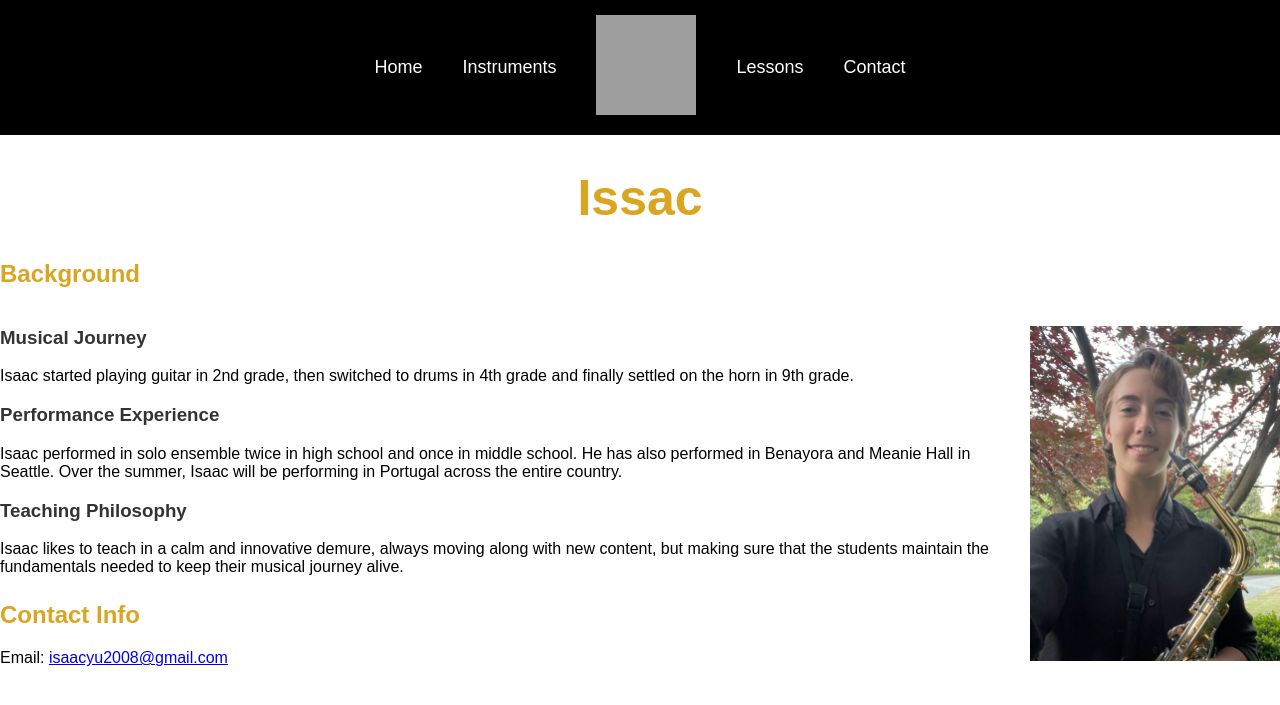
After one commit to EC1790/NovaMusic, a Flask app: page /IY in a window 1280 px wide. The commit adds this page. Shown: the top 705 px of the page. Run offline with Flask 3, Linux system fonts and the light colour scheme; grey boxes are pictures that could not be loaded.

Commit message:
Added French Horn & Isaac's page

```diff
--- a/app.py
+++ b/app.py
@@ -84,6 +84,11 @@ def FH():
 def JW():
     return render_template("JW.html")
 
+# Routing for French horn teachers
+@app.route('/IY')
+def IY():
+    return render_template("IY.html")
+
 # Routing for multi-instrumental teachers
 @app.route('/AB')
 def AB():
--- /dev/null
+++ b/templates/IY.html
@@ -0,0 +1,44 @@
+<!-- Isaac teacher page connected to the TeacherPages.css and navbar
+Gives info on his musical background, and contact info
+used the background, contact and img-container divs
+-->
+<!DOCTYPE html>
+<html lang="en">
+  <head>
+    <meta charset="utf-8">
+    <meta name="viewport" content="width=device-width">
+    <title>TeacherBase</title>
+    <link rel="icon" type="image/x-icon" href="../static/NovaMusicLogo.png">
+    <link href="../static/TeacherPages.css" rel="stylesheet">
+    <script defer src="../static/loadNavbar.js"></script>
+  </head>
+
+  <body>
+    <div id="navbar"></div>
+    <h1>Issac</h1>
+
+    <h2>Background</h2>
+    <div id="background">
+      <div>
+        <h3>Musical Journey</h3>
+        <p>Isaac started playing guitar in 2nd grade, then switched to drums in 4th grade and finally settled on the horn in 9th grade.</p>
+
+        <h3>Performance Experience</h3>
+        <p>Isaac performed in solo ensemble twice in high school and once in middle school. He has also performed in Benayora and Meanie Hall in Seattle. Over the summer, Isaac will be performing in Portugal across the entire country.</p>
+
+        <h3>Teaching Philosophy</h3>
+        <p>Isaac likes to teach in a calm and innovative demure, always moving along with new content, but making sure that the students maintain the fundamentals needed to keep their musical journey alive.</p>
+
+        <div id="contact">
+          <h2>Contact Info</h2>
+          <p>Email: <a href="mailto:isaacyu2008@gmail.com">isaacyu2008@gmail.com</a></p>
+          <!-- <p>Phone number: </p> -->
+        </div>
+      </div>
+
+      <div id="img-container">
+        <img src="../static/sasha.png" alt="Alexandra playing saxophone">
+      </div>
+    </div>
+  </body>
+</html>
```
Also changed, not shown: templates/Instruments.html (+12 -0 lines).
